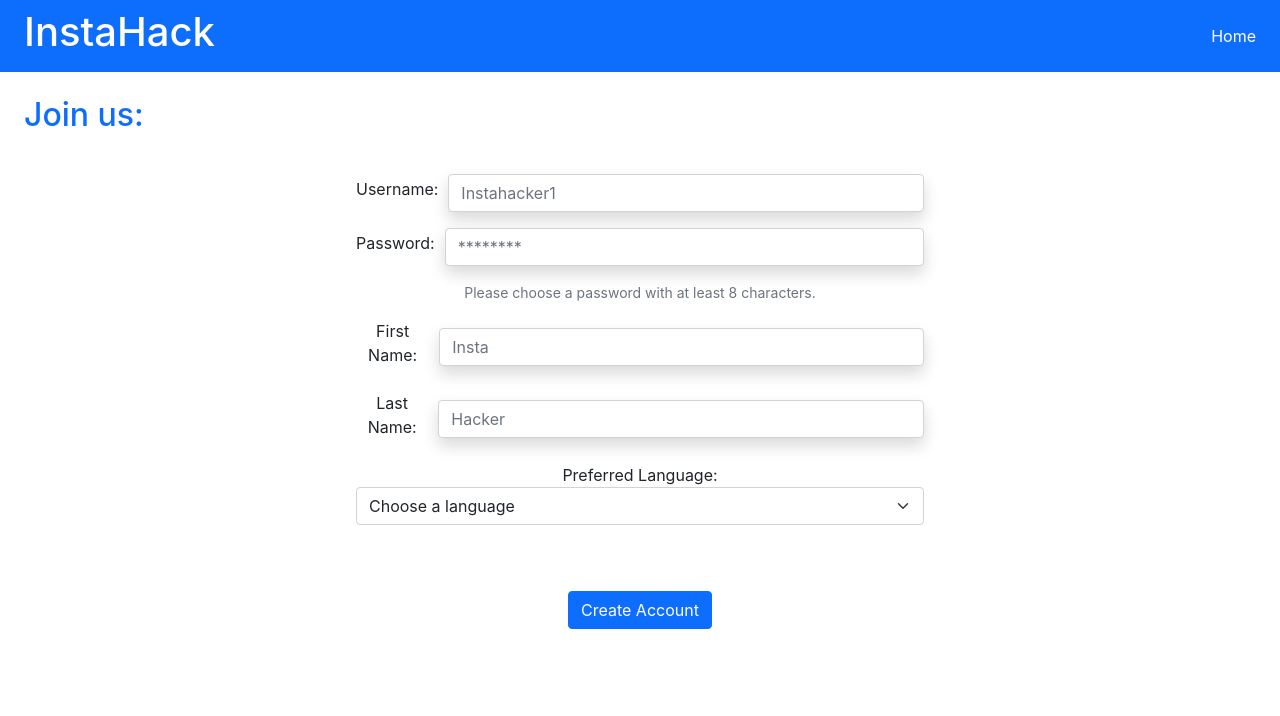
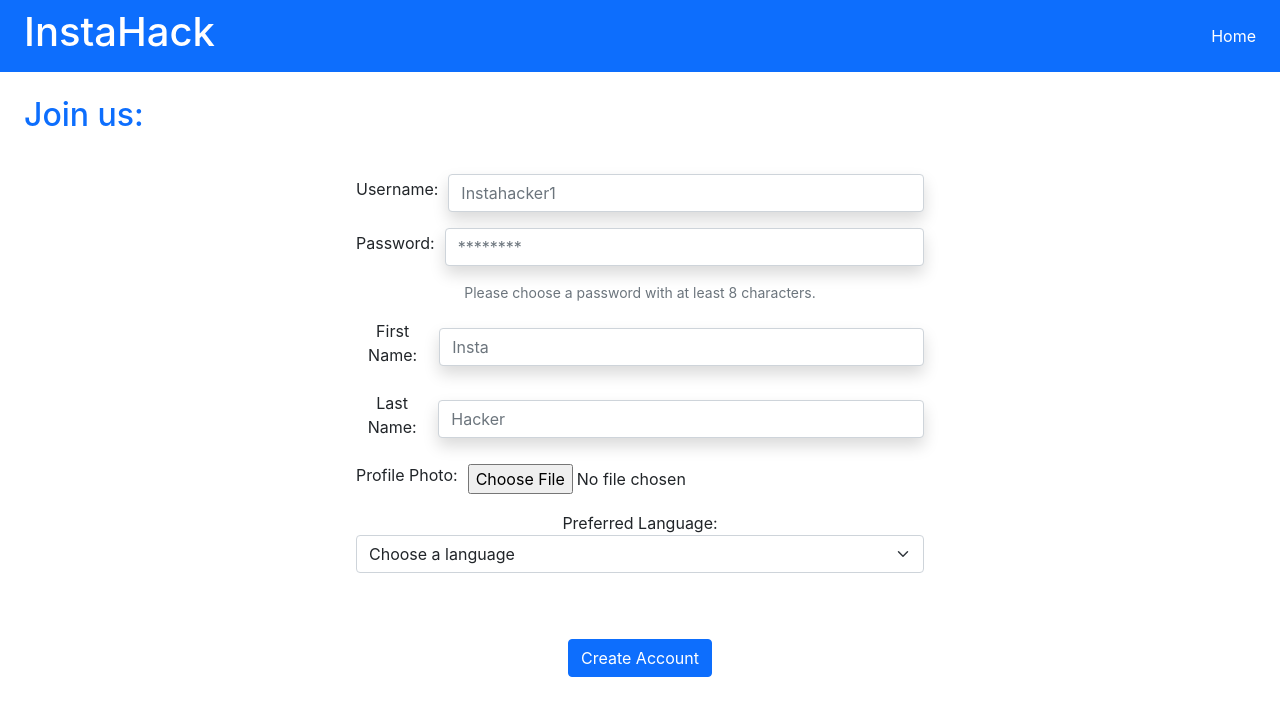
Before and after one commit to maiaduek/instahack, a React (Create React App) app in the folder frontend/f-end/: page /auth/signup in a window 1280 px wide. Shown: the top 716 px of the page. Built offline with nearby package versions, Linux system fonts and the light colour scheme.

Commit message:
frontend image upload progress

```diff
--- a/frontend/f-end/src/components/EditInfo.js
+++ b/frontend/f-end/src/components/EditInfo.js
@@ -7,6 +7,7 @@ function EditInfo(props) {
   // const [password, setPassword] = useState("")
   const [firstName, setFirstName] = useState('')
   const [lastName, setLastName] = useState('')
+  const [ image, setImage] = useState('');
   const [preferredLang, setPreferredLang] = useState('')
   const [changedInfo, setChangedInfo] = useState(false)
   const [id, setId] = useState('');
@@ -54,6 +55,24 @@ function EditInfo(props) {
     navigate('/auth/change-password')
   }
 
+  const handleFileUpload = (e) => {
+    //console.log("file to be uploaded::", e.target.files[0])
+    const uploadData = new FormData();
+
+    //imageUrl => this name is to be the same as in the model since we pass req.body to .create() methos when creating a new thing in '/auth/upload-image' POST route
+    uploadData.append('imageUrl', e.target.files[0]);
+      post('/auth/upload-image', {
+        image: uploadData
+      })
+      .then(response => {
+        // HERRRREEEE::::::: FIGURING OUT RESPONSE
+        console.log("response is::", response.data)
+        // setImage(response)
+      })
+      .catch(err => console.log("error uploading::", err));
+  };
+
+
   return (
     <div>
       <nav className="navbar nav-pills bg-primary p-2 justify-content-end d-flex justify-content-between">
@@ -79,6 +98,10 @@ function EditInfo(props) {
           <label htmlFor="lastName" className="form-label">Last Name:</label>
           <input placeholder="Hacker" className="form-control shadow" id="lastName" onChange={e => setLastName(e.target.value)} value={lastName}/>
         </div>
+        <div className="m-3" style={{display: "flex", flexDirection: "row", alignItems: "center"}}>
+          <label htmlFor="image" className="form-label" style={{marginRight: "10px"}}>Profile Photo:</label>
+          <input name="image" type="file" onChange={handleFileUpload} />
+        </div>
         <div className="m-3">
           <label htmlFor="preferredLang">Preferred Language:</label>
           <select id="preferredLang" className="form-select form-select mb-3" aria-label=".form-select-lg example" onChange={e => setPreferredLang(e.target.value)}>
--- a/frontend/f-end/src/components/Signup.js
+++ b/frontend/f-end/src/components/Signup.js
@@ -7,6 +7,7 @@ function Signup() {
   const [ password, setPassword] = useState('');
   const [ firstName, setFirstName] = useState('');
   const [ lastName, setLastName] = useState('');
+  const [ image, setImage] = useState('');
   const [ preferredLang, setPreferredLang] = useState('');
   const [error, setError] = useState('');
   const [loggedIn, setloggedIn] = useState(false)
@@ -20,6 +21,7 @@ function Signup() {
       password,
       firstName,
       lastName,
+      image,
       preferredLang
     })
     .then(newUser => {
@@ -38,6 +40,22 @@ function Signup() {
     }
   }, [loggedIn])
 
+  const handleFileUpload = (e) => {
+    //console.log("file to be uploaded::", e.target.files[0])
+    const uploadData = new FormData();
+
+    //imageUrl => this name is to be the same as in the model since we pass req.body to .create() methos when creating a new thing in '/auth/upload-image' POST route
+    uploadData.append('imageUrl', e.target.files[0]);
+      post('/auth/upload-image', {
+        image: uploadData
+      })
+      .then(response => {
+        console.log("response is::", response.data)
+        // setImage(response)
+      })
+      .catch(err => console.log("error uploading::", err));
+  };
+
   return (
     <div>
       <nav className="navbar nav-pills bg-primary p-2 justify-content-end d-flex justify-content-between">
@@ -50,7 +68,7 @@ function Signup() {
       </nav>
       <h2 className="text-primary m-4 d-flex justify-content-start">Join us:</h2>
       <div style={{display: "flex", justifyContent: "center"}}>
-        <form onSubmit={signupUser} style={{width: "600px"}}>
+        <form onSubmit={signupUser} style={{width: "600px"}} encType="multipart/form-data">
           <div className="m-3" style={{display: "flex", flexDirection: "row", alignItems: "center", justifyContent: "space-between"}}>
             <label htmlFor="username" className="form-label" style={{marginRight: "10px"}}>Username:</label>
             <input placeholder="Instahacker1" id="username" className="form-control input-sm shadow" value={username} onChange={e => setUsername(e.target.value)} />
@@ -67,6 +85,10 @@ function Signup() {
           <div className="m-3" style={{display: "flex", flexDirection: "row", alignItems: "center"}}>
             <label htmlFor="lastName" className="form-label" style={{marginRight: "10px"}}>Last Name:</label>
             <input placeholder="Hacker" className="form-control shadow" id="lastName" onChange={e => setLastName(e.target.value)} value={lastName}/>
+          </div>
+          <div className="m-3" style={{display: "flex", flexDirection: "row", alignItems: "center"}}>
+            <label htmlFor="image" className="form-label" style={{marginRight: "10px"}}>Profile Photo:</label>
+            <input name="image" type="file" onChange={handleFileUpload} />
           </div>
           <div className="m-3">
             <label htmlFor="preferredLang">Preferred Language:</label>
--- a/frontend/f-end/src/http/service.js
+++ b/frontend/f-end/src/http/service.js
@@ -28,3 +28,7 @@ export const post = (route, body) => {
     }
   });
 };
+
+// export const uploadImage = (file) => {
+//   return axios.post = (route) => {}
+// }
```
Also changed, not shown: 1 other file (tests, documents, lock files or other folders).
